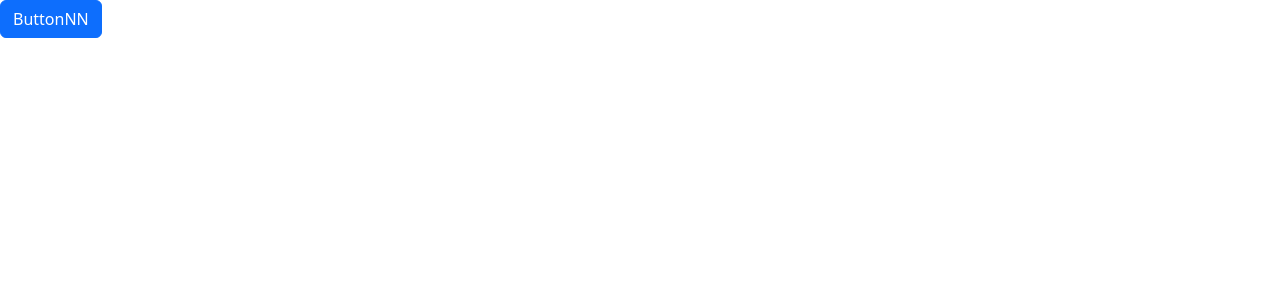
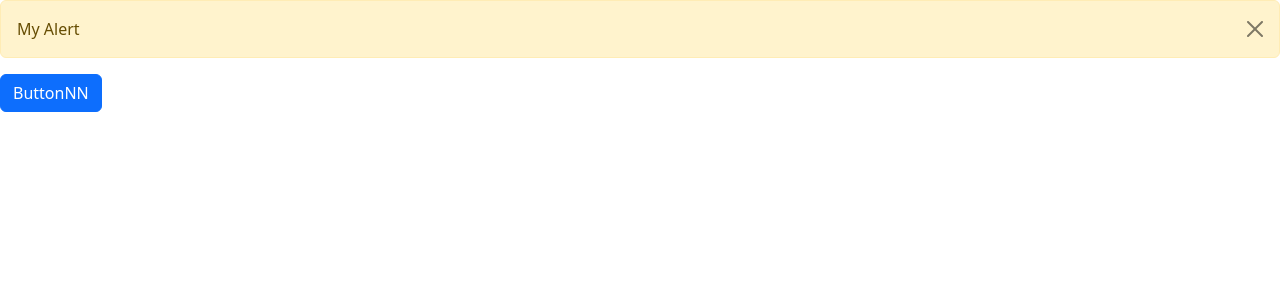
Before and after one commit to yanlimabarbosa/React-Learning, a React (Vite) app: page / in a window 1280 px wide. Both pictures are taken after a click on the button "ButtonNN". Shown: the top 300 px of the page. Built offline with nearby package versions, Linux system fonts and the light colour scheme.

Commit message:
dismiss alert on button component

```diff
--- a/src/App.tsx
+++ b/src/App.tsx
@@ -1,9 +1,18 @@
+import DismissAlert from "./components/DismissAlert"
 import Button from "./components/Button"
+import { useState } from "react"
 
 function App() {
+  const [alertVisible, setAlertVisibility] = useState(false)
+
   return (
     <div>
-      <Button onClick={() => console.log("clicked")}>ButtonNN</Button>
+      {alertVisible && (
+        <DismissAlert onClose={() => setAlertVisibility(false)}>
+          My Alert
+        </DismissAlert>
+      )}
+      <Button onClick={() => setAlertVisibility(true)}>ButtonNN</Button>
     </div>
   )
 }
--- /dev/null
+++ b/src/components/DismissAlert.tsx
@@ -0,0 +1,23 @@
+interface DismissAlertProps {
+  children: string
+  onClose: () => void
+}
+
+function DismissAlert({ children, onClose }: DismissAlertProps) {
+  return (
+    <div
+      className="alert alert-warning alert-dismissible fade show"
+      role="alert"
+    >
+      {children}
+      <button
+        type="button"
+        className="btn-close"
+        data-bs-dismiss="alert"
+        aria-label="Close"
+        onClick={onClose}
+      ></button>
+    </div>
+  )
+}
+export default DismissAlert
```
